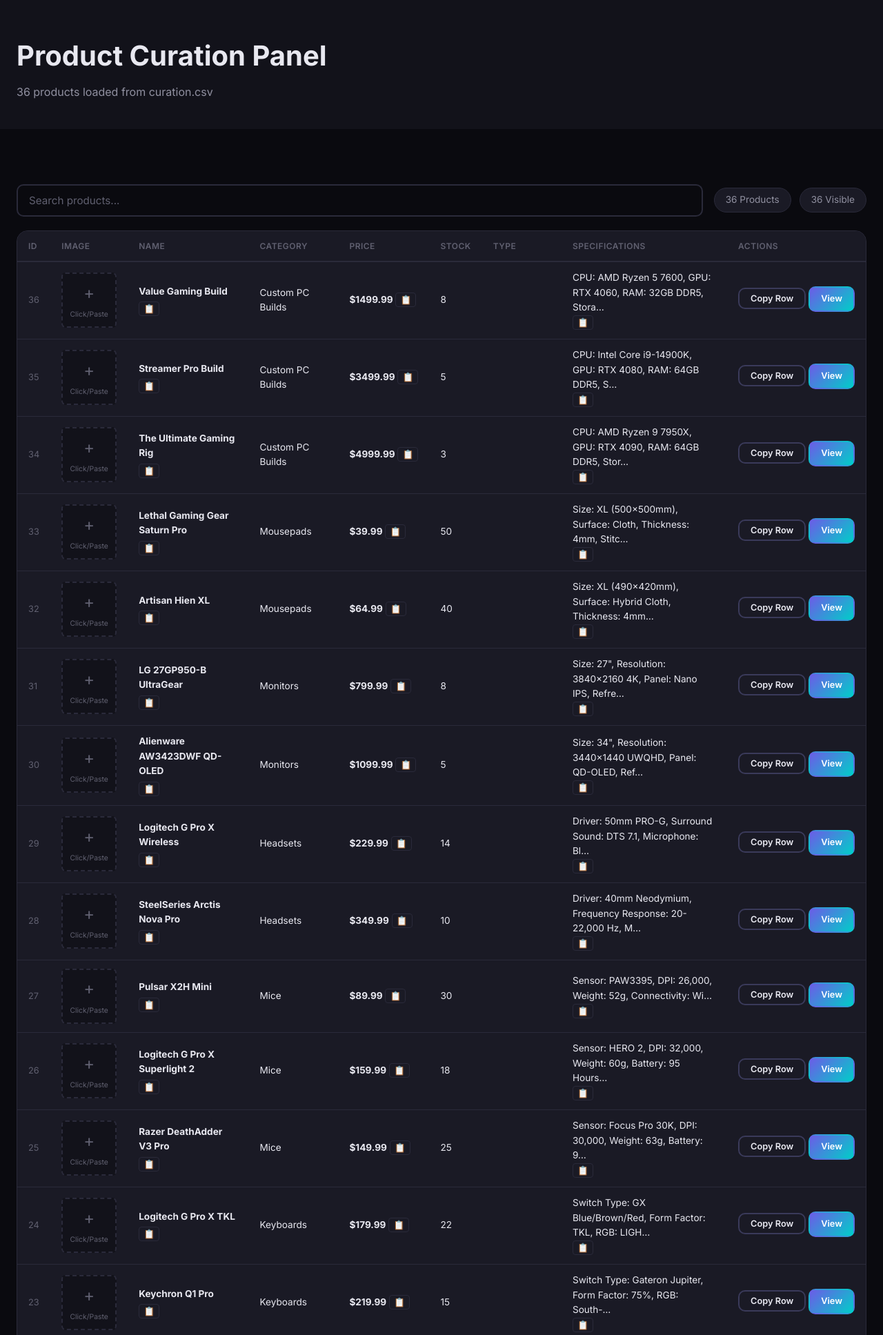
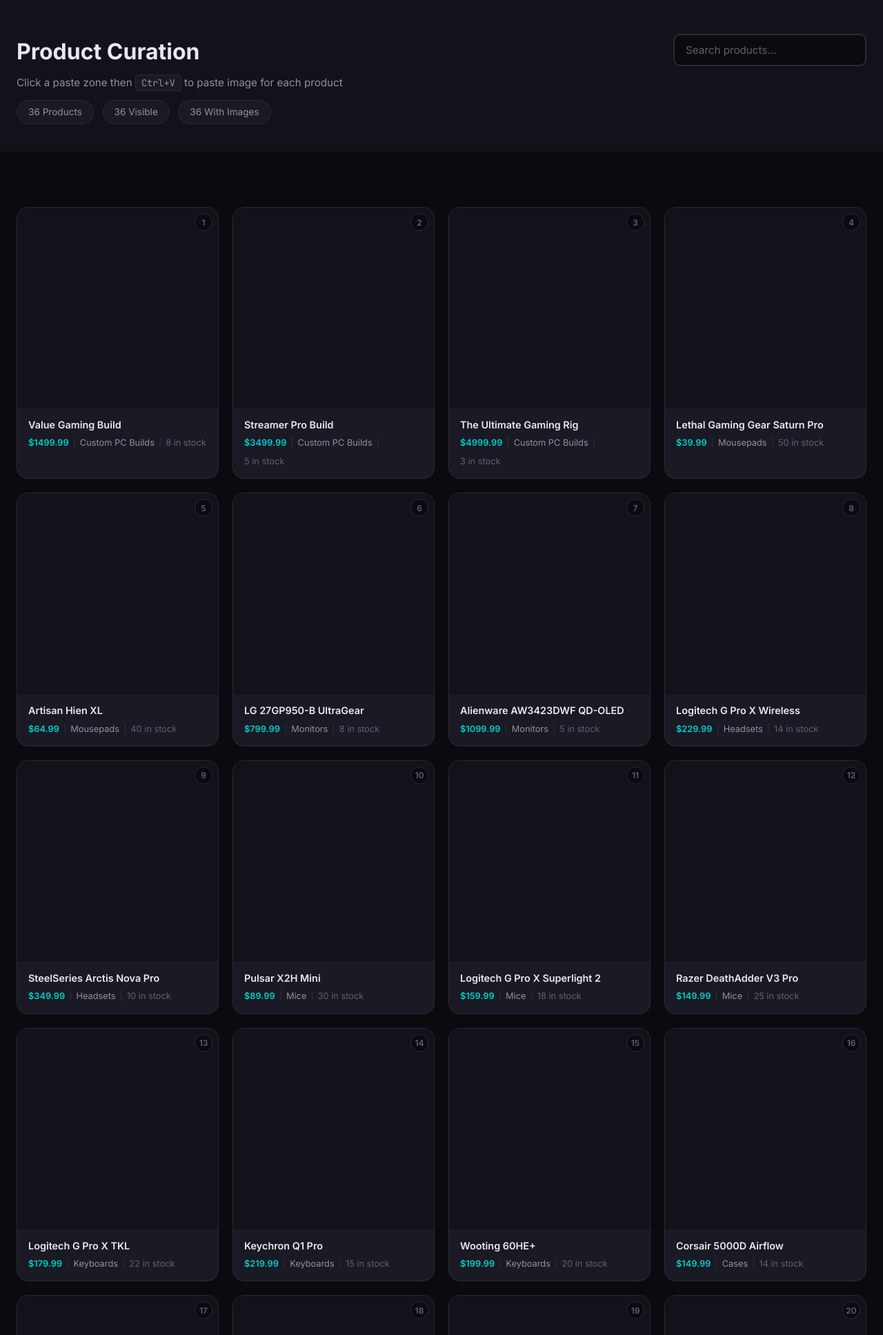
Before and after one commit to Samrat-1267/ojt10, a Django app: page /products/curation/ in a window 1280 px wide. Shown: the part 71-2006 px from the top of the page at 69% size. Run offline with Django 5.2, Linux system fonts and the light colour scheme; data comes from the database, SQL or seed files in the repository.

Commit message:
Redesigned curation page: card layout with Ctrl+V paste image support

```diff
--- a/django/firstproject/products/templates/products/curation.html
+++ b/django/firstproject/products/templates/products/curation.html
@@ -3,92 +3,62 @@
 
 {% block title %}Product Curation - TechForge{% endblock %}
 
-{% block extra_js %}
-<script src="{% static 'js/curation.js' %}"></script>
-{% endblock %}
-
 {% block content %}
 <section class="section page-header">
     <div class="container">
-        <h1>Product Curation Panel</h1>
-        <p>{{ total_count }} products loaded from curation.csv</p>
+        <div class="curation-header-flex">
+            <div>
+                <h1>Product Curation</h1>
+                <p>Click a paste zone then <kbd>Ctrl+V</kbd> to paste image for each product</p>
+            </div>
+            <div class="curation-search">
+                <input type="text" id="curationSearch" class="form-input" placeholder="Search products..." onkeyup="filterProducts()">
+            </div>
+        </div>
+        <div class="curation-stats" style="margin-top:12px;">
+            <span class="stat-badge">{{ total_count }} Products</span>
+            <span class="stat-badge" id="visibleCount">{{ total_count }} Visible</span>
+            <span class="stat-badge" id="hasImageCount">0 With Images</span>
+        </div>
     </div>
 </section>
 
 <section class="section">
     <div class="container">
-        <div class="curation-toolbar">
-            <div class="curation-search">
-                <input type="text" id="curationSearch" class="form-input" placeholder="Search products..." onkeyup="filterProducts()">
+        <div class="curation-grid" id="curationGrid">
+            {% for product in products %}
+            <div class="curation-card" data-name="{{ product.name|lower }}" data-category="{{ product.category|lower }}" data-id="{{ product.id }}">
+                <div class="curation-card-number">{{ forloop.counter }}</div>
+                <div class="curation-paste-zone {% if product.has_image == 'True' %}has-image{% endif %}" id="pasteZone-{{ product.id }}" tabindex="0"
+                    onclick="document.getElementById('fileInput-{{ product.id }}').click()"
+                    ondragover="event.preventDefault()"
+                    ondrop="handleDrop(event, {{ product.id }})">
+                    <div class="paste-zone-inner" id="pastePreview-{{ product.id }}">
+                        <div class="paste-icon">&#128247;</div>
+                        <div class="paste-text">Click or <kbd>Ctrl+V</kbd> to paste image</div>
                     </div>
-            <div class="curation-stats">
-                <span class="stat-badge">{{ total_count }} Products</span>
-                <span class="stat-badge" id="visibleCount">{{ total_count }} Visible</span>
-            </div>
-        </div>
-
-        <div class="curation-table-wrapper">
-            <table class="curation-table" id="curationTable">
-                <thead>
-                    <tr>
-                        <th>ID</th>
-                        <th>Image</th>
-                        <th>Name</th>
-                        <th>Category</th>
-                        <th>Price</th>
-                        <th>Stock</th>
-                        <th>Type</th>
-                        <th>Specifications</th>
-                        <th>Actions</th>
-                    </tr>
-                </thead>
-                <tbody>
-                    {% for product in products %}
-                    <tr class="product-row" data-name="{{ product.name|lower }}" data-category="{{ product.category|lower }}">
-                        <td class="col-id">{{ product.id }}</td>
-                        <td class="col-image">
-                            <div class="curation-image-wrapper">
-                                {% if product.image_path %}
-                                <img src="{{ product.image_path }}" alt="{{ product.name }}" class="curation-image">
-                                {% else %}
-                                <div class="curation-image-placeholder" id="placeholder-{{ product.id }}" ondragover="event.preventDefault()" ondrop="handleDrop(event, {{ product.id }})" onclick="document.getElementById('fileInput-{{ product.id }}').click()">
-                                    <span>+</span>
-                                    <small>Click/Paste</small>
-                                </div>
-                                {% endif %}
                     <form class="image-upload-form" id="uploadForm-{{ product.id }}" method="post" enctype="multipart/form-data" action="{% url 'products:upload_curation_image' product.id %}">
                         {% csrf_token %}
                         <input type="file" id="fileInput-{{ product.id }}" name="image" accept="image/*" style="display:none" onchange="uploadImage(this, {{ product.id }})">
                     </form>
-                                <div class="paste-indicator" id="pasteIndicator-{{ product.id }}">Paste Image (Ctrl+V)</div>
+                    <div class="upload-progress" id="uploadProgress-{{ product.id }}">Uploading...</div>
                 </div>
-                        </td>
-                        <td class="col-name">
-                            <strong>{{ product.name }}</strong>
-                            <button class="btn-copy" onclick="copyText('{{ product.name|escapejs }}')" title="Copy name">&#128203;</button>
-                        </td>
-                        <td class="col-category">{{ product.category }}</td>
-                        <td class="col-price">
-                            {% if product.compare_price %}<span class="price-old">${{ product.compare_price }}</span><br>{% endif %}
-                            <strong>${{ product.price }}</strong>
-                            <button class="btn-copy" onclick="copyText('{{ product.price }}')" title="Copy price">&#128203;</button>
-                        </td>
-                        <td class="col-stock">
-                            <span class="stock-{{ product.in_stock|lower }}">{{ product.stock }}</span>
-                        </td>
-                        <td class="col-type">{{ product.component_type }}</td>
-                        <td class="col-specs">
-                            <div class="specs-preview">{{ product.specifications|truncatechars:60 }}</div>
-                            <button class="btn-copy" onclick="copyText(`{{ product.specifications|escapejs }}`)" title="Copy specs">&#128203;</button>
-                        </td>
-                        <td class="col-actions">
-                            <button class="btn btn-sm btn-outline" onclick="copyRow(this)">Copy Row</button>
-                            <a href="{{ product.get_absolute_url }}" class="btn btn-sm btn-primary" target="_blank">View</a>
-                        </td>
-                    </tr>
+                <div class="curation-card-info">
+                    <div class="curation-card-name">{{ product.name }}</div>
+                    <div class="curation-card-meta">
+                        <span class="meta-price">${{ product.price }}</span>
+                        <span class="meta-divider">|</span>
+                        <span class="meta-category">{{ product.category }}</span>
+                        <span class="meta-divider">|</span>
+                        <span class="meta-stock">{{ product.stock }} in stock</span>
+                    </div>
+                </div>
+            </div>
             {% endfor %}
-                </tbody>
-            </table>
+        </div>
+        <div id="noResults" class="empty-state" style="display:none;">
+            <div class="empty-icon">&#128270;</div>
+            <h3>No products match your search</h3>
         </div>
     </div>
 </section>
@@ -96,104 +66,146 @@
 <div id="toast" class="toast"></div>
 
 <style>
-.curation-toolbar {
+.curation-header-flex {
     display: flex;
     justify-content: space-between;
-    align-items: center;
-    margin-bottom: 20px;
-    gap: 16px;
+    align-items: flex-start;
+    gap: 24px;
     flex-wrap: wrap;
 }
-.curation-search { flex: 1; min-width: 250px; }
-.curation-stats { display: flex; gap: 12px; }
+.curation-header-flex h1 { font-size: 2rem; margin-bottom: 4px; }
+.curation-header-flex p { color: var(--text-secondary); font-size: 0.95rem; }
+.curation-header-flex p kbd, .paste-text kbd {
+    background: var(--bg-card); padding: 2px 8px;
+    border: 1px solid var(--border-color); border-radius: 4px;
+    font-family: var(--font-mono); font-size: 0.85rem;
+}
+.curation-search { min-width: 280px; }
 .stat-badge {
+    display: inline-block;
     padding: 6px 16px;
     background: var(--bg-card);
     border: 1px solid var(--border-color);
     border-radius: 20px;
     font-size: 0.85rem;
     color: var(--text-secondary);
+    margin-right: 8px;
 }
-.curation-table-wrapper {
-    overflow-x: auto;
+
+.curation-grid {
+    display: grid;
+    grid-template-columns: repeat(auto-fill, minmax(260px, 1fr));
+    gap: 20px;
+}
+
+.curation-card {
     background: var(--bg-card);
     border: 1px solid var(--border-color);
     border-radius: var(--radius-lg);
+    overflow: hidden;
+    transition: var(--transition);
+    position: relative;
 }
-.curation-table {
+.curation-card:hover { border-color: var(--border-accent); box-shadow: var(--shadow-md); }
+.curation-card.hidden { display: none; }
+
+.curation-card-number {
+    position: absolute;
+    top: 8px; right: 8px;
+    width: 26px; height: 26px;
+    display: flex;
+    align-items: center;
+    justify-content: center;
+    background: var(--bg-primary);
+    border: 1px solid var(--border-color);
+    border-radius: 50%;
+    font-size: 0.75rem;
+    font-weight: 600;
+    color: var(--text-muted);
+    z-index: 2;
+}
+
+.curation-paste-zone {
+    position: relative;
     width: 100%;
-    border-collapse: collapse;
-    font-size: 0.85rem;
+    aspect-ratio: 1;
+    background: var(--bg-secondary);
+    cursor: pointer;
+    outline: none;
+    transition: var(--transition);
+    overflow: hidden;
 }
-.curation-table th {
-    padding: 12px 16px;
-    text-align: left;
-    border-bottom: 2px solid var(--border-color);
+.curation-paste-zone:focus {
+    border: 2px solid var(--accent-primary);
+    box-shadow: inset 0 0 0 1px var(--accent-primary);
+}
+.curation-paste-zone:hover {
+    background: var(--bg-hover);
+}
+.curation-paste-zone.has-image .paste-zone-inner { display: none; }
+
+.paste-zone-inner {
+    position: absolute;
+    inset: 0;
+    display: flex;
+    flex-direction: column;
+    align-items: center;
+    justify-content: center;
+    gap: 8px;
     color: var(--text-muted);
-    font-weight: 600;
-    text-transform: uppercase;
-    font-size: 0.75rem;
-    letter-spacing: 0.5px;
-    white-space: nowrap;
-    position: sticky;
-    top: 0;
-    background: var(--bg-card);
-    z-index: 1;
 }
-.curation-table td {
-    padding: 12px 16px;
-    border-bottom: 1px solid var(--border-color);
-    vertical-align: middle;
+.paste-icon { font-size: 3rem; opacity: 0.4; }
+.paste-text { font-size: 0.8rem; }
+.paste-text kbd { background: var(--bg-card); }
+.curation-paste-zone:focus .paste-zone-inner { border-color: transparent; }
+
+.paste-preview-img {
+    position: absolute;
+    inset: 0;
+    width: 100%;
+    height: 100%;
+    object-fit: cover;
 }
-.curation-table tr:hover { background: var(--bg-hover); }
-.col-id { width: 40px; color: var(--text-muted); font-size: 0.8rem; }
-.col-image { width: 100px; text-align: center; }
-.curation-image-wrapper { position: relative; }
-.curation-image { width: 80px; height: 80px; object-fit: cover; border-radius: var(--radius-sm); border: 1px solid var(--border-color); }
-.curation-image-placeholder {
-    width: 80px; height: 80px;
-    background: var(--bg-secondary);
-    border: 2px dashed var(--border-color);
-    border-radius: var(--radius-sm);
-    display: flex; flex-direction: column;
-    align-items: center; justify-content: center;
-    cursor: pointer; color: var(--text-muted);
-    font-size: 1.5rem; transition: var(--transition);
-}
-.curation-image-placeholder:hover { border-color: var(--accent-primary); color: var(--accent-primary); }
-.curation-image-placeholder small { font-size: 0.65rem; margin-top: 4px; }
-.paste-indicator {
+
+.upload-progress {
     display: none;
     position: absolute;
     inset: 0;
-    background: rgba(108,92,231,0.9);
+    background: rgba(0,0,0,0.7);
     color: #fff;
-    border-radius: var(--radius-sm);
     align-items: center;
     justify-content: center;
-    font-size: 0.7rem;
+    font-size: 0.9rem;
+    font-weight: 500;
+    z-index: 3;
+}
+.upload-progress.active { display: flex; }
+
+.curation-card-info {
+    padding: 14px 16px;
+}
+.curation-card-name {
     font-weight: 600;
-    pointer-events: none;
+    font-size: 0.9rem;
+    margin-bottom: 6px;
+    line-height: 1.4;
+    display: -webkit-box;
+    -webkit-line-clamp: 2;
+    -webkit-box-orient: vertical;
+    overflow: hidden;
 }
-.curation-image-wrapper:focus-within .paste-indicator { display: flex; }
-.col-name strong { display: block; margin-bottom: 4px; }
-.btn-copy {
-    background: none;
-    border: 1px solid var(--border-color);
-    border-radius: 4px;
-    padding: 2px 6px;
-    cursor: pointer;
+.curation-card-meta {
+    display: flex;
+    align-items: center;
+    gap: 6px;
     font-size: 0.8rem;
-    color: var(--text-muted);
-    transition: var(--transition);
+    flex-wrap: wrap;
 }
-.btn-copy:hover { border-color: var(--accent-primary); color: var(--accent-primary); }
-.col-price { white-space: nowrap; }
-.price-old { color: var(--text-muted); text-decoration: line-through; font-size: 0.8rem; }
-.stock-True { color: var(--accent-green); }
-.stock-False { color: var(--accent-red); }
-.col-actions { white-space: nowrap; }
-.col-actions .btn { margin-bottom: 4px; }
+.meta-price { color: var(--accent-secondary); font-weight: 600; }
+.meta-divider { color: var(--text-muted); opacity: 0.3; }
+.meta-category { color: var(--text-secondary); }
+.meta-stock { color: var(--text-muted); }
+
 .toast {
     position: fixed;
     bottom: 30px;
@@ -209,70 +221,84 @@
     opacity: 0;
     transition: opacity 0.3s ease;
     z-index: 999;
+    pointer-events: none;
 }
 .toast.show { opacity: 1; }
-@media (max-width: 992px) {
-    .curation-table { font-size: 0.8rem; }
-    .curation-table td, .curation-table th { padding: 8px 10px; }
-    .col-specs { display: none; }
+
+@media (max-width: 768px) {
+    .curation-grid { grid-template-columns: repeat(auto-fill, minmax(180px, 1fr)); gap: 12px; }
+    .curation-header-flex { flex-direction: column; }
+    .curation-search { width: 100%; }
 }
 </style>
 
 <script>
 function filterProducts() {
-    const search = document.getElementById('curationSearch').value.toLowerCase();
-    const rows = document.querySelectorAll('.product-row');
+    const q = document.getElementById('curationSearch').value.toLowerCase();
+    const cards = document.querySelectorAll('.curation-card');
     let visible = 0;
-    rows.forEach(row => {
-        const name = row.dataset.name;
-        const cat = row.dataset.category;
-        if (name.includes(search) || cat.includes(search)) {
-            row.style.display = '';
+    cards.forEach(c => {
+        const name = c.dataset.name;
+        const cat = c.dataset.category;
+        if (name.includes(q) || cat.includes(q)) {
+            c.classList.remove('hidden');
             visible++;
         } else {
-            row.style.display = 'none';
+            c.classList.add('hidden');
         }
     });
     document.getElementById('visibleCount').textContent = visible + ' Visible';
+    document.getElementById('noResults').style.display = visible === 0 ? 'block' : 'none';
 }
 
-function copyRow(btn) {
-    const row = btn.closest('tr');
-    const cells = row.querySelectorAll('td');
-    const data = [];
-    cells.forEach(cell => {
-        const text = cell.textContent.trim().replace(/\s+/g, ' ').replace(/Copy RowCopy RowView/g, '').trim();
-        if (text) data.push(text);
-    });
-    copyText(data.join(' | '));
-}
-
-function copyText(text) {
-    navigator.clipboard.writeText(text).then(() => {
-        showToast('Copied to clipboard!');
-    }).catch(() => {
-        const ta = document.createElement('textarea');
-        ta.value = text;
-        document.body.appendChild(ta);
-        ta.select();
-        document.execCommand('copy');
-        ta.remove();
-        showToast('Copied to clipboard!');
-    });
-}
-
-function showToast(msg) {
+function showToast(msg, type) {
     const t = document.getElementById('toast');
     t.textContent = msg;
-    t.classList.add('show');
-    setTimeout(() => t.classList.remove('show'), 2000);
+    t.className = 'toast show' + (type ? ' toast-' + type : '');
+    clearTimeout(t._timer);
+    t._timer = setTimeout(() => t.classList.remove('show'), 2500);
 }
 
 function uploadImage(input, id) {
-    if (input.files && input.files[0]) {
+    if (!input.files || !input.files[0]) return;
+    const progress = document.getElementById('uploadProgress-' + id);
+    progress.classList.add('active');
     const form = document.getElementById('uploadForm-' + id);
-        form.submit();
+    const xhr = new XMLHttpRequest();
+    xhr.open('POST', form.action, true);
+    xhr.setRequestHeader('X-Requested-With', 'XMLHttpRequest');
+    xhr.onload = function() {
+        progress.classList.remove('active');
+        if (xhr.status === 200) {
+            showToast('Image uploaded! Refresh to see it.', 'success');
+            const zone = document.getElementById('pasteZone-' + id);
+            const reader = new FileReader();
+            reader.onload = function(e) {
+                const inner = zone.querySelector('.paste-zone-inner');
+                if (inner) inner.remove();
+                const img = document.createElement('img');
+                img.src = e.target.result;
+                img.className = 'paste-preview-img';
+                img.alt = 'Uploaded image';
+                zone.appendChild(img);
+                zone.classList.add('has-image');
+            };
+            reader.readAsDataURL(input.files[0]);
+            updateImageCount();
+        } else {
+            showToast('Upload failed.', 'error');
         }
+    };
+    xhr.onerror = function() {
+        progress.classList.remove('active');
+        showToast('Network error.', 'error');
+    };
+    xhr.send(new FormData(form));
+}
+
+function updateImageCount() {
+    const count = document.querySelectorAll('.curation-paste-zone.has-image').length;
+    document.getElementById('hasImageCount').textContent = count + ' With Images';
 }
 
 function handleDrop(event, id) {
@@ -287,23 +313,55 @@ function handleDrop(event, id) {
 
 document.addEventListener('paste', function(e) {
     const active = document.activeElement;
-    if (active && active.closest('.curation-image-wrapper')) {
+    if (!active || !active.classList.contains('curation-paste-zone')) return;
+    const id = active.id.replace('pasteZone-', '');
     const items = e.clipboardData.items;
     for (let item of items) {
         if (item.type.startsWith('image/')) {
             const file = item.getAsFile();
-                const wrapper = active.closest('.curation-image-wrapper');
-                const form = wrapper.querySelector('.image-upload-form');
-                const input = wrapper.querySelector('input[type="file"]');
+            const input = document.getElementById('fileInput-' + id);
             const dt = new DataTransfer();
             dt.items.add(file);
             input.files = dt.files;
-                form.submit();
+            uploadImage(input, id);
             e.preventDefault();
             return;
         }
     }
+});
+
+document.querySelectorAll('.curation-paste-zone').forEach(z => {
+    const id = z.id.replace('pasteZone-', '');
+    z.addEventListener('click', function(e) {
+        if (e.target.tagName === 'IMG') return;
+        document.getElementById('fileInput-' + id).click();
+    });
+});
+
+(async function loadExistingImages() {
+    const cards = document.querySelectorAll('.curation-card');
+    for (const card of cards) {
+        const id = card.dataset.id;
+        const zone = document.getElementById('pasteZone-' + id);
+        if (zone && zone.classList.contains('has-image')) {
+            try {
+                const resp = await fetch('/products/curation-image/' + id + '/');
+                if (resp.ok) {
+                    const data = await resp.json();
+                    if (data.image_url) {
+                        const inner = zone.querySelector('.paste-zone-inner');
+                        if (inner) inner.remove();
+                        const img = document.createElement('img');
+                        img.src = data.image_url;
+                        img.className = 'paste-preview-img';
+                        img.alt = '';
+                        zone.appendChild(img);
                     }
-});
+                }
+            } catch(e) {}
+        }
+    }
+    updateImageCount();
+})();
 </script>
 {% endblock %}
--- a/django/firstproject/products/urls.py
+++ b/django/firstproject/products/urls.py
@@ -7,6 +7,7 @@ urlpatterns = [
     path('', views.product_list, name='list'),
     path('category/<slug:slug>/', views.category_products, name='category'),
     path('curation/', views.curation_view, name='curation'),
+    path('curation-image/<int:product_id>/', views.curation_image_json, name='curation_image_json'),
     path('upload-curation-image/<int:product_id>/', views.upload_curation_image, name='upload_curation_image'),
     path('<slug:slug>/', views.product_detail, name='detail'),
     path('<slug:slug>/add-review/', views.add_review, name='add_review'),
--- a/django/firstproject/products/views.py
+++ b/django/firstproject/products/views.py
@@ -3,6 +3,7 @@ from django.contrib.auth.decorators import login_required
 from django.contrib import messages
 from django.db.models import Q, Avg, Count
 from django.urls import reverse
+from django.http import JsonResponse
 from .models import Category, Product, Review
 from .forms import ReviewForm
 import csv
@@ -108,12 +109,14 @@ def curation_view(request):
     """Display all products from curation.csv for easy copying"""
     csv_path = os.path.join(os.path.dirname(os.path.dirname(__file__)), 'curation.csv')
     products_list = []
+    products_with_images = set(Product.objects.filter(image__isnull=False).values_list('id', flat=True))
 
     if os.path.exists(csv_path):
         with open(csv_path, 'r', encoding='utf-8') as csvfile:
             reader = csv.DictReader(csvfile)
             for row in reader:
                 row['get_absolute_url'] = reverse('products:detail', args=[row['slug']])
+                row['has_image'] = str(int(row['id']) in products_with_images)
                 products_list.append(row)
 
     context = {
@@ -130,5 +133,17 @@ def upload_curation_image(request, product_id):
         product = get_object_or_404(Product, id=product_id)
         product.image = request.FILES['image']
         product.save()
+        if request.headers.get('X-Requested-With') == 'XMLHttpRequest':
+            return JsonResponse({'success': True, 'image_url': product.image.url})
         messages.success(request, f'Image uploaded for {product.name}')
+    if request.headers.get('X-Requested-With') == 'XMLHttpRequest':
+        return JsonResponse({'success': False}, status=400)
     return redirect('products:curation')
+
+
+def curation_image_json(request, product_id):
+    """Return image URL for a product (used by curation page to load existing images)"""
+    product = get_object_or_404(Product, id=product_id)
+    if product.image:
+        return JsonResponse({'image_url': product.image.url})
+    return JsonResponse({'image_url': None})
```
Lines whose indentation alone changed are shown as unchanged.
